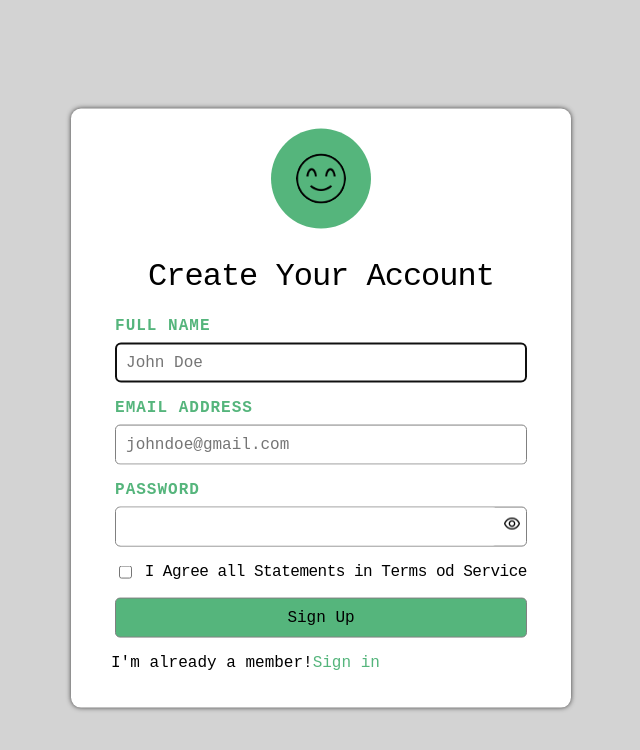
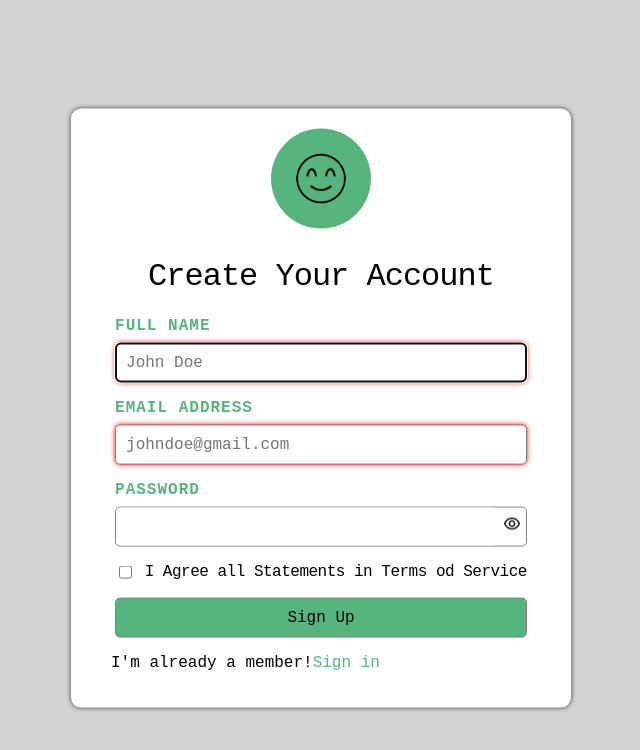
Before and after one commit to IrynaKr1/react-loginForm, a React (Vite) app: page / in a window 1280 px wide. Shown: the top 750 px of the page, without its empty margins (327-967 px from the left). Built offline with nearby package versions, Linux system fonts and the light colour scheme.

Commit message:
Add email nad fullname verification

```diff
--- a/package.json
+++ b/package.json
@@ -10,6 +10,7 @@
     "preview": "vite preview"
   },
   "dependencies": {
+    "classnames": "^2.5.1",
     "react": "^19.1.1",
     "react-dom": "^19.1.1"
   },
--- a/src/components/LoginForm/LoginForm.module.css
+++ b/src/components/LoginForm/LoginForm.module.css
@@ -131,3 +131,12 @@ textarea {
     text-decoration: none;
     color: var(--main-color);
 }
+
+
+.inputValid {
+  box-shadow: 0 0 5px green;
+}
+
+.inputInvalid {
+  box-shadow: 0 0 5px red;
+}
--- a/src/components/LoginForm/LoginFormHtml.jsx
+++ b/src/components/LoginForm/LoginFormHtml.jsx
@@ -1,8 +1,21 @@
+import classNames from 'classnames';
 import smileBeamIcon from './img/smile-beam.png';
 import eyeIcon from './img/eye.png';
 import styles from './LoginForm.module.css';
 
 function LoginFormHtml(props) {
+  const { handleFullnameChange, isFullNameValid, isEmailValid, handleEmailChange } = props;
+
+  const fullnameClassName = classNames(styles.input, {
+    [styles.inputValid]: isFullNameValid,
+    [styles.inputInvalid]: !isFullNameValid,
+  });
+
+  const emailClassName = classNames(styles.input, {
+    [styles.inputValid]: isEmailValid,
+    [styles.inputInvalid]: !isEmailValid,
+  });
+
   return (
     <>
       <div className={styles.formContainer}>
@@ -21,8 +34,9 @@ function LoginFormHtml(props) {
               type='text'
               name='fullName'
               placeholder='John Doe'
+              onChange={handleFullnameChange}
               autoFocus
-              className={styles.input}
+              className={fullnameClassName}
             />
           </label>
           <label className={styles.label}>
@@ -31,7 +45,8 @@ function LoginFormHtml(props) {
               type='email'
               name='email'
               placeholder='johndoe@gmail.com'
-              className={styles.input}
+              onChange={handleEmailChange}
+              className={emailClassName}
             />
           </label>
           <label className={styles.label}>
--- a/src/components/LoginForm/index.jsx
+++ b/src/components/LoginForm/index.jsx
@@ -1,12 +1,63 @@
 import React, { Component } from 'react';
+import classNames from 'classnames';
 import LoginFormHtml from './LoginFormHtml';
 
-export default class LoginForm extends Component {
+const INITIAL_VALUES = { email: '', password: '', fullName: '' };
+const LOGIN_FORM_REG_EXP = {
+  email: /^.+@.+$/,
+  password: /^(?=.*[A-Z].*)(?=.*[a-z].*).{8,20}$/,
+  fullName: /^[A-Z][a-z]+ [A-Z][a-z]+(-[A-Z][a-z]+)?$/,
+};
+
+class LoginForm extends Component {
+  constructor(props) {
+    super(props);
+
+    this.state = {
+      fullName: INITIAL_VALUES.fullName,
+      email: INITIAL_VALUES.email,
+      password: INITIAL_VALUES.password,
+      isFullNameValid: false,
+      isEmailValid: false,
+      isPasswordValid: false,
+      isPasswordVisible: false,
+    };
+  }
+
+  handleFullnameChange = ({ target: { value } }) => {
+    this.setState({
+      fullName: value,
+      isFullNameValid: LOGIN_FORM_REG_EXP.fullName.test(value),
+    });
+  };
+
+  handleEmailChange = ({ target: { value } }) => {
+    this.setState({
+      email: value,
+      isEmailValid: LOGIN_FORM_REG_EXP.email.test(value),
+    });
+  };
+
   render() {
+    const {
+      email,
+      password,
+      isFullNameValid,
+      isEmailValid,
+      isPasswordValid,
+      isPasswordVisible,
+    } = this.state;
     return (
       <>
-        <LoginFormHtml />
+        <LoginFormHtml
+          handleFullnameChange={this.handleFullnameChange}
+          isFullNameValid={isFullNameValid}
+          isEmailValid={isEmailValid}
+          handleEmailChange={this.handleEmailChange}
+        />
       </>
     );
   }
 }
+
+export default LoginForm;
```
Also changed, not shown: 1 other file (tests, documents, lock files or other folders).
